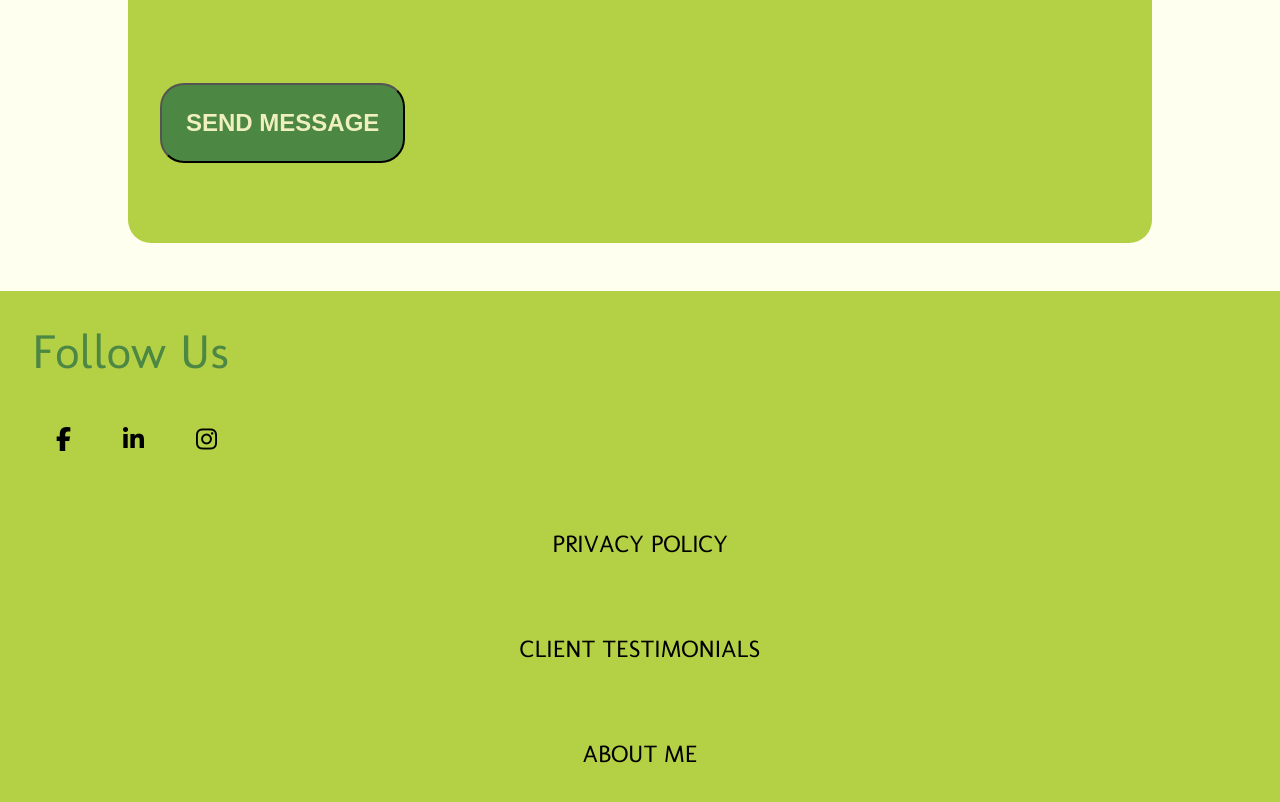
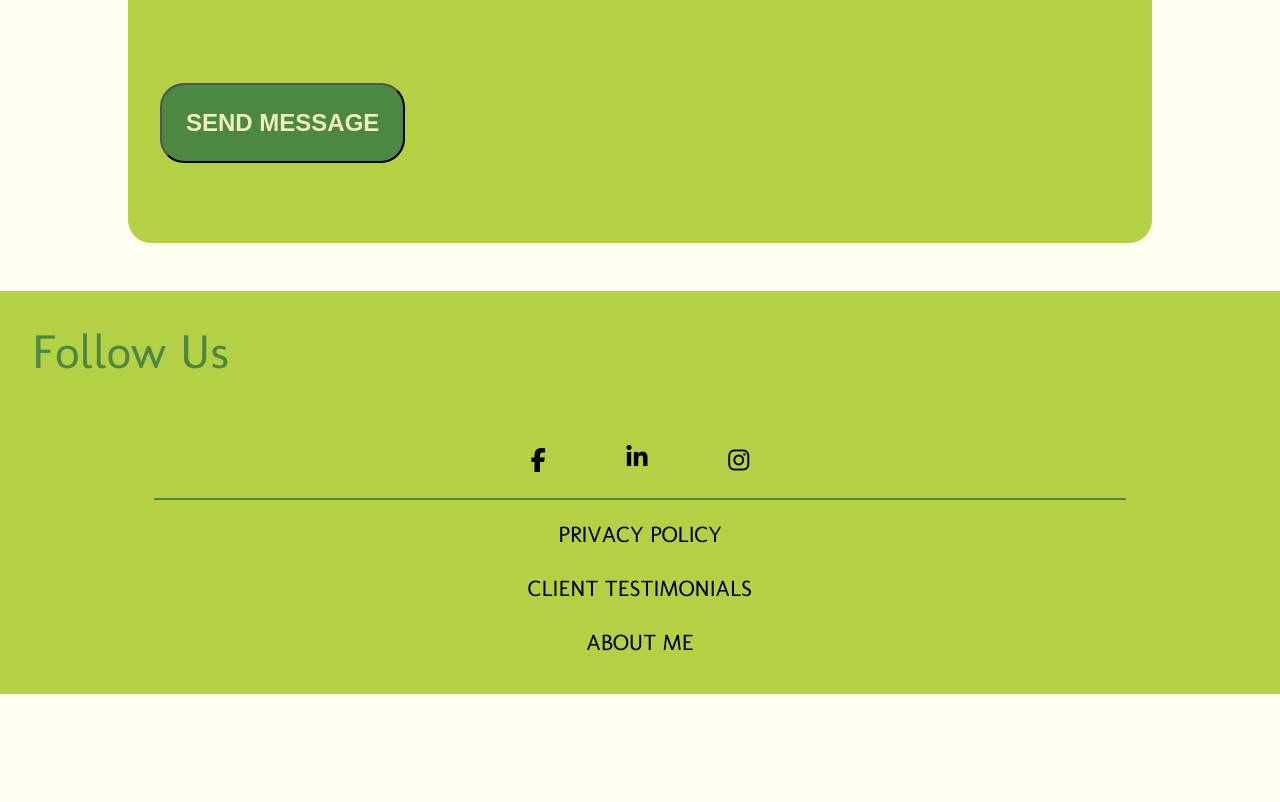
Before and after one commit to AnneCreeYates/black-nova-test, a plain HTML site: page index.html in a window 1280 px wide. Shown: the part 10030-10832 px from the top of the page. After the commit the page ends 10724 px from the top, so only its background shows below. Drawn offline with Linux system fonts and the light colour scheme.

Commit message:
in html: added horizontal line in the footer; in styles: added padding and changed the font size of footer and social links, added properties to horizontal line

```diff
--- a/index.html
+++ b/index.html
@@ -209,6 +209,8 @@
         <li class = "social-links" id = "instagram"><a href = " " target = _blank class = "instagram"><i class="fa-brands fa-instagram"></i></a></li>
       </ul>
 
+      <hr>
+
       <p class = "footer-links">PRIVACY POLICY</p>
       <p class = "footer-links">CLIENT TESTIMONIALS</p>
       <p class = "footer-links">ABOUT ME</p>
--- a/styles.css
+++ b/styles.css
@@ -654,16 +654,29 @@ footer {
   background-color: #b4d044;
   width: 100%;
   margin: 0 auto;
+
+  justify-items: center;
   display: grid;
   gap: 1em;
-  grid-template-columns: (3,1fr);
+  grid-template-columns: (3, 1fr);
   grid-template-areas: "col1";
 
 }
 
-  footer p, footer li{
-    display: inline-block;
-    padding: 1em;
+  .social-links {
+    padding: 1.9em 1.6em 0;
+    display: inline-flex;
+  }
 
+  .footer-links {
+    font-size: 1.4em;
+    display: block;
 
   }
+
+  hr {
+    display: flex;
+    width: 80%;
+    overflow: hidden;
+    border: 1px solid #4c8744;
+  }
```
